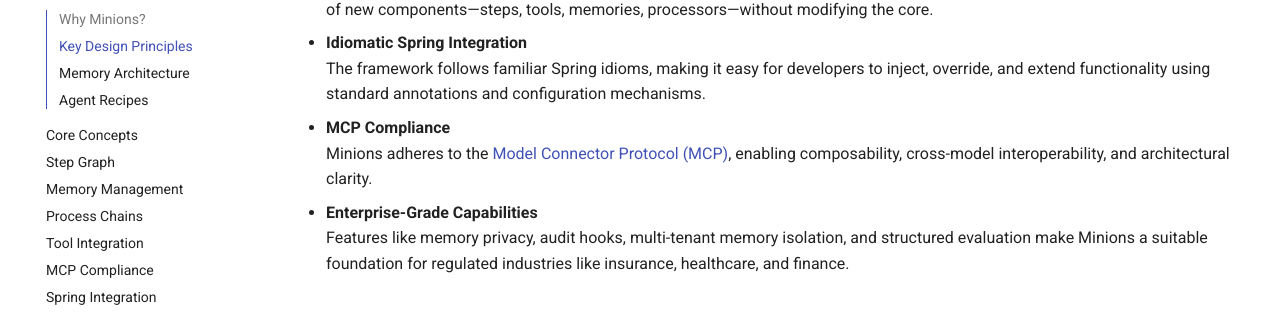
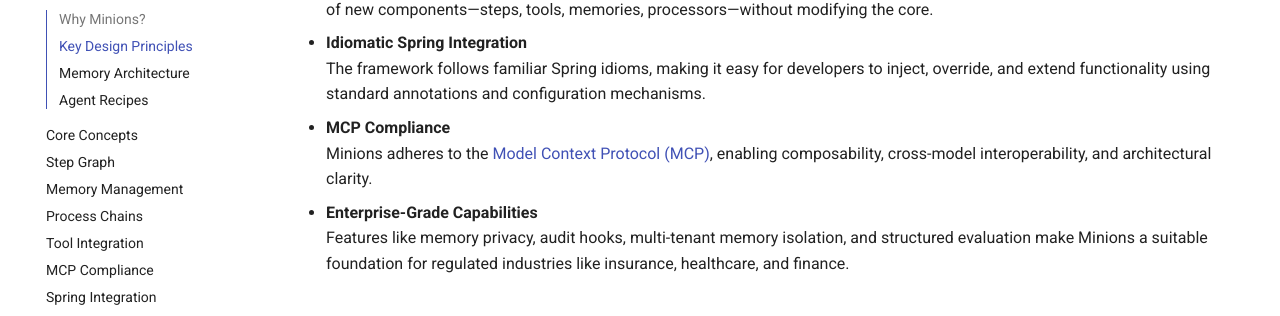
Before and after one commit to minions-ai/minions-docs, an MkDocs documentation site: the page built from docs/index.md, in a window 1280 px wide and 900 px high, scrolled down 764 px. Shown: the part 116-432 px from the top of the window. Built offline with MkDocs 1.6.1 and Material for MkDocs 9.7.7, drawn with Linux system fonts in a browser that asks for light colours; comment, search, counter and statistics services are not loaded.

Commit message:
Update index.md
Updated a mistype

```diff
--- a/docs/index.md
+++ b/docs/index.md
@@ -24,7 +24,7 @@
   The framework follows familiar Spring idioms, making it easy for developers to inject, override, and extend functionality using standard annotations and configuration mechanisms.
 
 - **MCP Compliance**
-  Minions adheres to the [Model Connector Protocol (MCP)](https://github.com/langchain-ai/langgraph/blob/main/spec/mcp.md), enabling composability, cross-model interoperability, and architectural clarity.
+  Minions adheres to the [Model Context Protocol (MCP)](https://modelcontextprotocol.io/introduction), enabling composability, cross-model interoperability, and architectural clarity.
 
 - **Enterprise-Grade Capabilities**
   Features like memory privacy, audit hooks, multi-tenant memory isolation, and structured evaluation make Minions a suitable foundation for regulated industries like insurance, healthcare, and finance.
```
